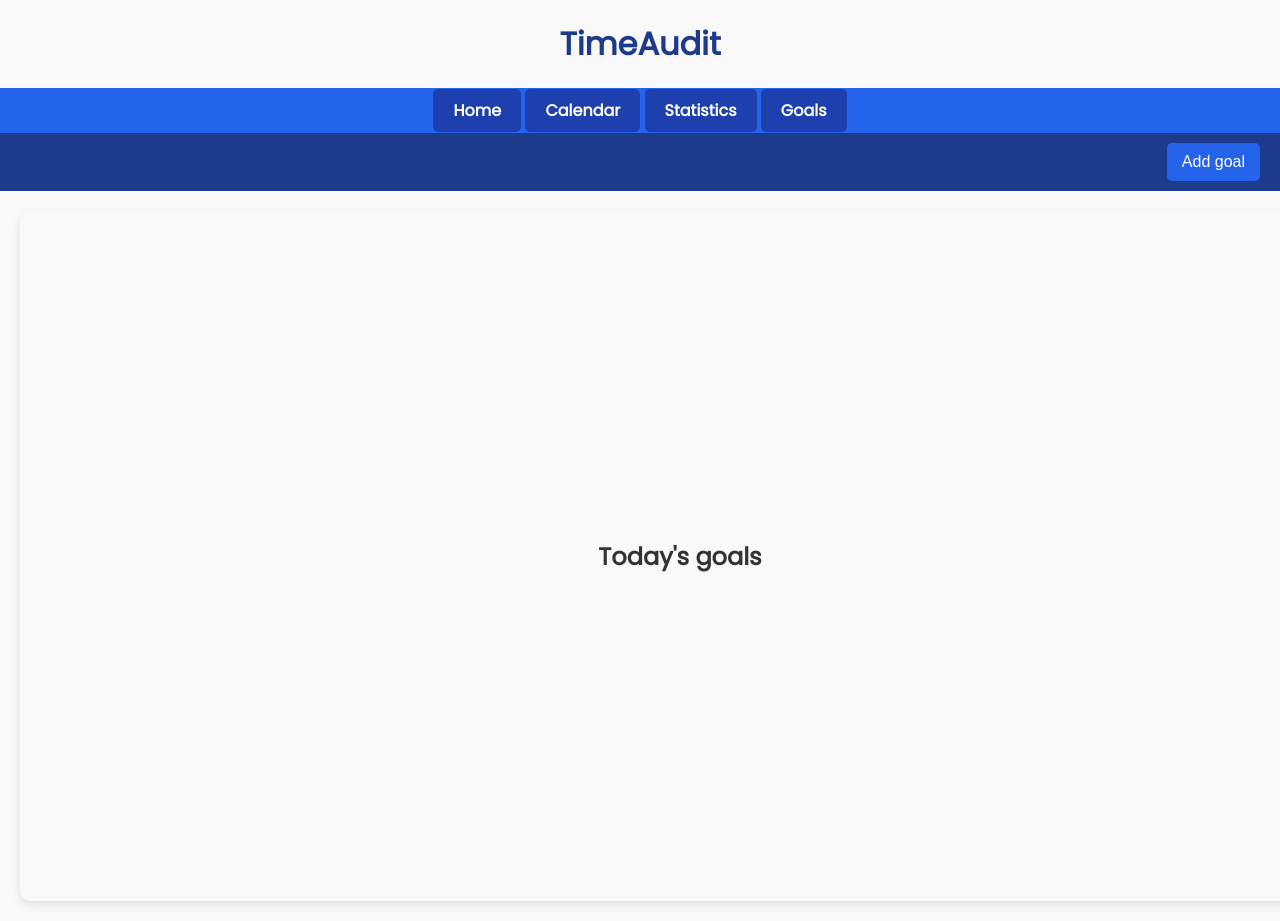
After one commit to DarkEnergy34909/TimeAudit, a Flask app: page /goals in a window 1280 px wide; the page is wider, and only the part inside the window is pictured. The commit adds this page. Run offline with Flask 3, Linux system fonts and the light colour scheme.

Commit message:
Added goals page

```diff
--- /dev/null
+++ b/Static/goals.js
@@ -0,0 +1,74 @@
+// A goal has the following properties:
+// title: string (e.g. "Get money")
+// duration: int (e.g. 60 for 60 minutes, or can be 0 if not a time-limited goal)
+// timeDone: int (e.g. 30 for 30 minutes of the goal done)
+// completed: boolean
+
+const goals = [];
+
+function openAddMenu() {
+    const addMenu = document.querySelector(".add-menu");
+    addMenu.hidden = false;
+}
+
+function closeAddMenu() {
+    const addMenu = document.querySelector(".add-menu");
+    addMenu.hidden = true;
+}
+
+function addGoal() {
+    // Get the goal attributes
+    const goalName = document.querySelector("#goal-name").value;
+    const goalDuration = parseInt(document.querySelector("#goal-duration").value);
+
+    // If the goal name is empty, display an error message
+    if (goalName == "") {
+        document.querySelector("#goal-name-error").hidden = false;
+
+        return;
+    }
+
+    // If the duration is not a number, display an error message
+    if (goalDuration == NaN) {
+        document.querySelector("#duration-error").hidden = false;
+        return;
+    }
+    // Create a goal object
+    const newGoal = {
+        title: goalName,
+        duration: goalDuration,
+        timeDone: 0,
+        completed: false
+    }
+
+    // Save the goal
+
+
+    // Create a new UI element for the goal
+
+
+
+    // Clear the form inputs
+    document.querySelector("#goal-name").value = "";
+    document.querySelector("#goal-duration").value = "";
+
+    // Hide the error messages
+    document.querySelector("#goal-name-error").hidden = true;
+    document.querySelector("#duration-error").hidden = true;
+
+    // Close the menu
+    closeAddMenu();
+}
+
+// Creates a UI element for the goal
+function addGoalCard(goal) {
+    //const goalDiv = document.createElement("div");
+
+}
+
+// Saves a goal to the goals array and local storage
+function saveGoal(goal) {
+    goals.push(goal);
+
+    localStorage.setItem("goals", JSON.stringify(goals));
+}
--- a/Static/style.css
+++ b/Static/style.css
@@ -92,7 +92,7 @@ h1#main-title {
     padding: 20px;
     width: 400px; /* Fixed width for consistency */
     z-index: 1000; /* Ensure it appears above other elements */
-    font-family: Arial, sans-serif;
+    /*font-family: Arial, sans-serif;*/
     color: #333; /* Dark text color */
 }
 
@@ -478,3 +478,18 @@ h1#main-title {
     height: calc(100vh - 150px); /* Adjust height to fit the screen */
     text-align: center;
 }
+
+.goals-container {
+    display: flex;
+    flex-direction: column;
+    align-items: center;
+    justify-content: center;
+    height: calc(100vh - 150px); /* Adjust height to fit the screen */
+    text-align: center;
+    margin: 20px;
+    padding: 20px;
+    background-color: #f9f9f9; /* Light background */
+    border-radius: 10px;
+    box-shadow: 0 4px 8px rgba(0, 0, 0, 0.1); /* Subtle shadow */
+    width: 100%; /* Full width */
+}
--- a/Templates/calendar.html
+++ b/Templates/calendar.html
@@ -17,6 +17,7 @@
                 <a href="/">Home</a>
                 <a href="calendar">Calendar</a>
                 <a href="statistics">Statistics</a>
+                <a href="goals">Goals</a>
             </nav>
 
         </div>
@@ -44,7 +45,7 @@
                 <label for="activity-name">Activity name</label>
                 <input type="text" id="activity-name" name="activity-name" required><br><br>
 
-                <p class="error-text" id="activity-name-error" hidden>Please enter an activity name</p>
+                <p class="error-text" id="activity-name-error" hidden>Please enter an activity name.</p>
 
                 <label for="category">Category</label>
                 <select id="category" name="category">
@@ -71,7 +72,7 @@
                 <label for="end-time">End time</label>
                 <input type="time" id="end-time" class="time-input" name="end-time" disabled><br><br>
 
-                <p class="error-text" id="time-input-error" hidden>Please enter a valid pair of times that aren't already occupied by an activity</p>
+                <p class="error-text" id="time-input-error" hidden>Please enter a valid pair of times that aren't already occupied by an activity.</p>
 
                 <!--<input type="submit" value="Add activity">-->
                 <button type="button" onclick="addActivity();">Add activity</button>
--- /dev/null
+++ b/Templates/goals.html
@@ -0,0 +1,57 @@
+<!DOCTYPE html>
+<html lang="en">
+    <head>
+        <meta charset="UTF-8">
+        <meta name="viewport" content="width=device-width, initial-scale=1.0">
+        <title>TimeAudit</title>
+        <link rel="stylesheet" href="{{ url_for('static', filename='style.css') }}">
+        <!--<link rel="stylesheet" href="https://fonts.googleapis.com/css?family=Roboto">-->
+        <link rel="stylesheet" href="https://fonts.googleapis.com/css?family=Poppins">
+        <script src="{{ url_for('static', filename='goals.js') }}" defer></script>
+    </head>
+    <body style="font-family: 'Poppins';">
+        <h1 id="main-title">TimeAudit</h1>
+
+        <div class="nav-bar">
+            <nav id="nav">
+                <a href="/">Home</a>
+                <a href="calendar">Calendar</a>
+                <a href="statistics">Statistics</a>
+                <a href="goals">Goals</a>
+            </nav>
+
+        </div>
+
+        <div class="top-bar">
+            <button id="add-button" onclick="openAddMenu();">Add goal</button>
+        </div>
+
+        <div class="goals-container">
+            <div id="goals-title">
+                <h2>Today's goals</h2>
+            </div>
+
+            <div id="goals-list">
+                <!--Goal cards will go here-->
+            </div>
+        </div>
+
+        <div class="add-menu" hidden="true">
+            <h2>Add a goal</h2>
+            <form action="" method="POST">
+                <label for="goal-name">Goal name</label>
+                <input type="text" id="goal-name" name="goal-name" required><br><br>
+
+                <p class="error-text" id="goal-name-error" hidden>Please enter a goal name.</p>
+
+                <label for="goal-duration">Duration (minutes)</label>
+                <input type="number" id="goal-duration" name="goal-duration" min="1" required><br><br>
+
+                <p class="error-text" id="duration-error" hidden>Please enter a duration.</p>
+
+                <button type="button" onclick="addGoal();">Add goal</button>
+                <button type="button" onclick="closeAddMenu();">Cancel</button>
+            </form>
+        </div>
+    </body>
+</html>
--- a/main.py
+++ b/main.py
@@ -14,5 +14,9 @@ def statistics():
 def calendar():
     return render_template("calendar.html")
 
+@app.route("/goals", methods = ["GET", "POST"])
+def goals():
+    return render_template("goals.html")
+
 if (__name__ == "__main__"):
     app.run(debug=True, host="0.0.0.0", port=5000)
```
Also changed, not shown: Templates/index.html (+6 -2 lines), Templates/statistics.html (+7 -0 lines).
